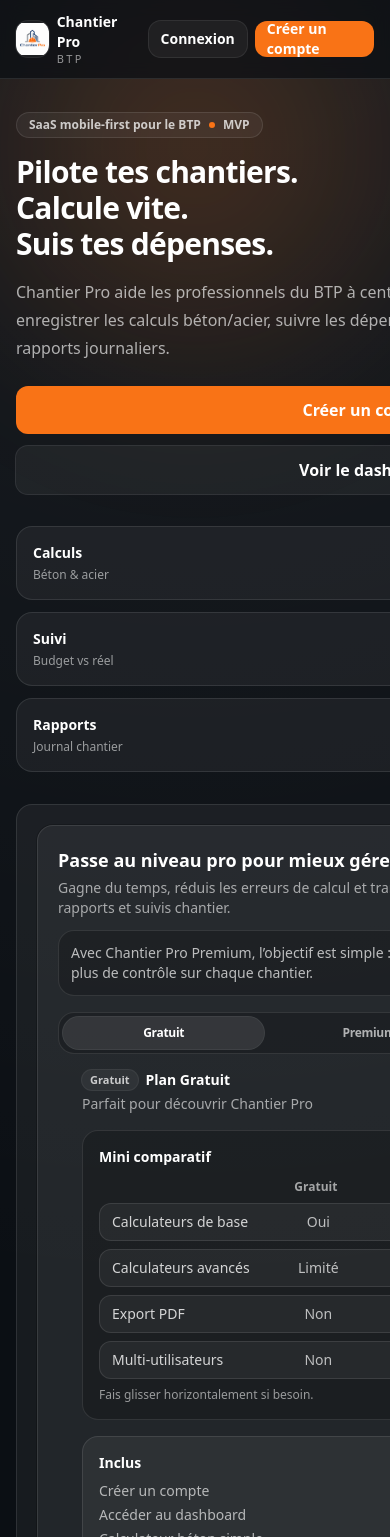
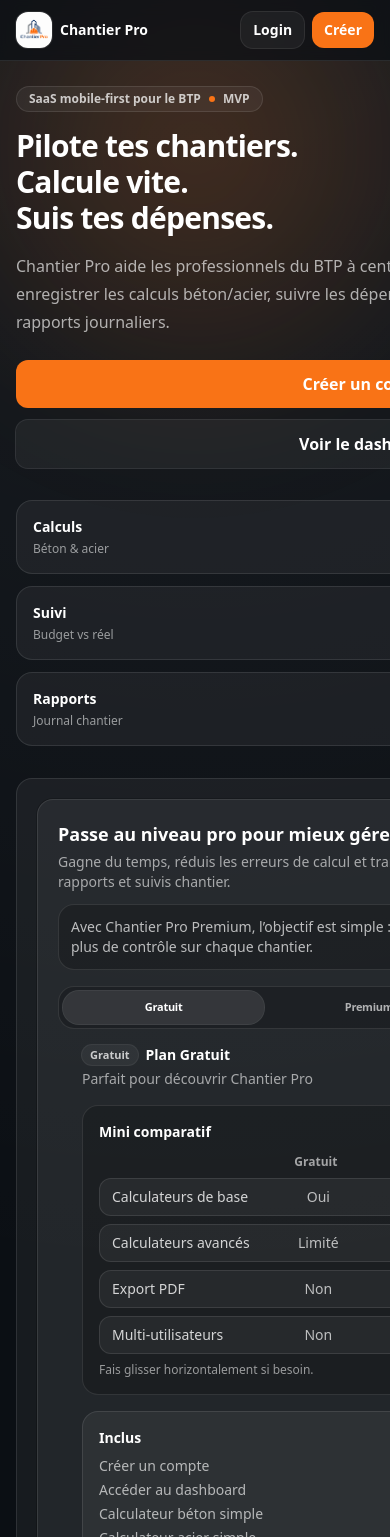
Before and after one commit to karlprime76-debug/chantier-pro, a Next.js app: page / in a window 390 px wide. Shown: the top 1537 px of the page. Built offline with nearby package versions, Linux system fonts and the light colour scheme; no server answers.

Commit message:
fix(ui): improve mobile home header and plan tabs

```diff
--- a/src/components/layout/AppShell.tsx
+++ b/src/components/layout/AppShell.tsx
@@ -9,7 +9,7 @@ type AppShellProps = {
 
 export function AppShell({ children, className }: AppShellProps) {
   return (
-    <div className={cn("mx-auto w-full max-w-6xl px-4 py-8 sm:px-6", className)}>
+    <div className={cn("mx-auto w-full max-w-6xl px-4 py-6 sm:px-6 sm:py-8", className)}>
       {children}
     </div>
   );
--- a/src/components/layout/MarketingHeader.tsx
+++ b/src/components/layout/MarketingHeader.tsx
@@ -13,8 +13,8 @@ export function MarketingHeader() {
             <Image src="/logo.png" alt="Chantier Pro" width={36} height={36} className="h-9 w-9 object-contain" />
           </div>
           <div className="leading-tight">
-            <div className="text-sm font-bold text-white">Chantier Pro</div>
-            <div className="text-[11px] tracking-[0.22em] text-white/55">BTP</div>
+            <div className="text-sm font-bold text-white sm:text-base">Chantier Pro</div>
+            <div className="hidden text-[11px] tracking-[0.22em] text-white/55 sm:block">BTP</div>
           </div>
         </Link>
 
--- a/src/components/layout/MarketingHeaderAuth.tsx
+++ b/src/components/layout/MarketingHeaderAuth.tsx
@@ -11,7 +11,8 @@ export function MarketingHeaderAuth() {
     return (
       <div className="flex items-center gap-2">
         <Button href="/dashboard" variant="secondary" size="sm">
-          Dashboard
+          <span className="sm:hidden">Dash</span>
+          <span className="hidden sm:inline">Dashboard</span>
         </Button>
         <Button
           type="button"
@@ -21,7 +22,8 @@ export function MarketingHeaderAuth() {
             void signOut({ callbackUrl: "/" });
           }}
         >
-          Se déconnecter
+          <span className="sm:hidden">Sortir</span>
+          <span className="hidden sm:inline">Se déconnecter</span>
         </Button>
       </div>
     );
@@ -30,10 +32,12 @@ export function MarketingHeaderAuth() {
   return (
     <div className="flex items-center gap-2">
       <Button href="/login" variant="secondary" size="sm">
-        Connexion
+        <span className="sm:hidden">Login</span>
+        <span className="hidden sm:inline">Connexion</span>
       </Button>
       <Button href="/register" size="sm">
-        Créer un compte
+        <span className="sm:hidden">Créer</span>
+        <span className="hidden sm:inline">Créer un compte</span>
       </Button>
     </div>
   );
--- a/src/components/subscription/PlanTabs.tsx
+++ b/src/components/subscription/PlanTabs.tsx
@@ -56,7 +56,7 @@ export function PlanTabs({ defaultTab = "premium" }: { defaultTab?: TabKey }) {
                   type="button"
                   onClick={() => setActive(t.key)}
                   className={cn(
-                    "rounded-2xl px-3 py-2 text-xs font-extrabold tracking-tight transition",
+                    "rounded-2xl px-2 py-2 text-[11px] font-extrabold tracking-tight transition sm:px-3 sm:text-xs",
                     isActive
                       ? "bg-white/10 text-white ring-1 ring-white/15"
                       : "text-white/65 hover:bg-white/5 hover:text-white",
```
